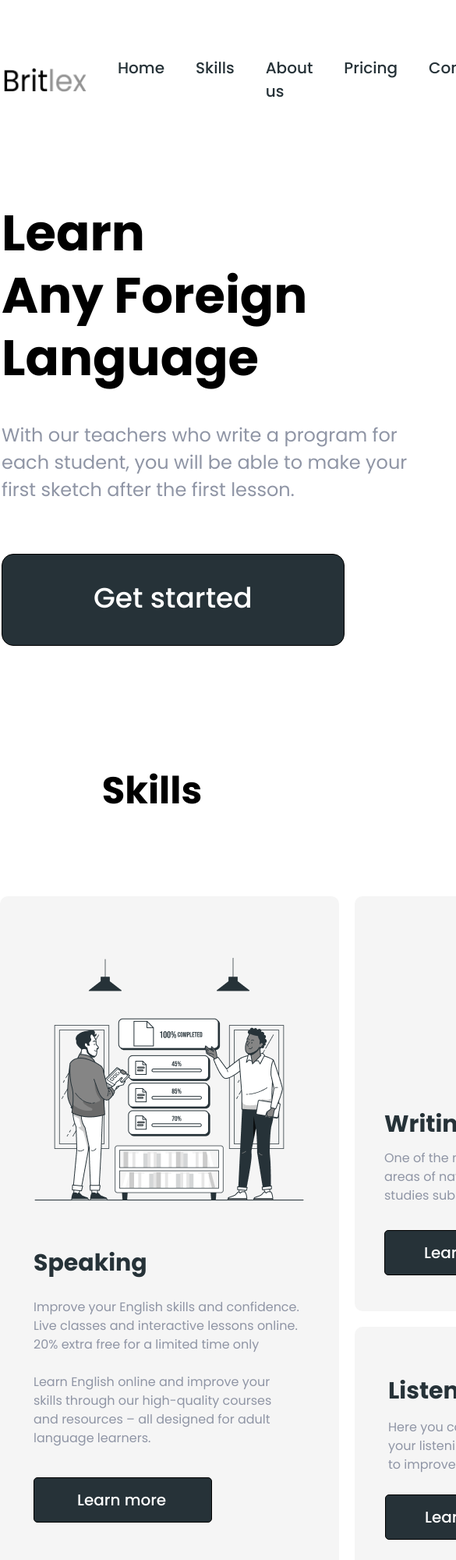
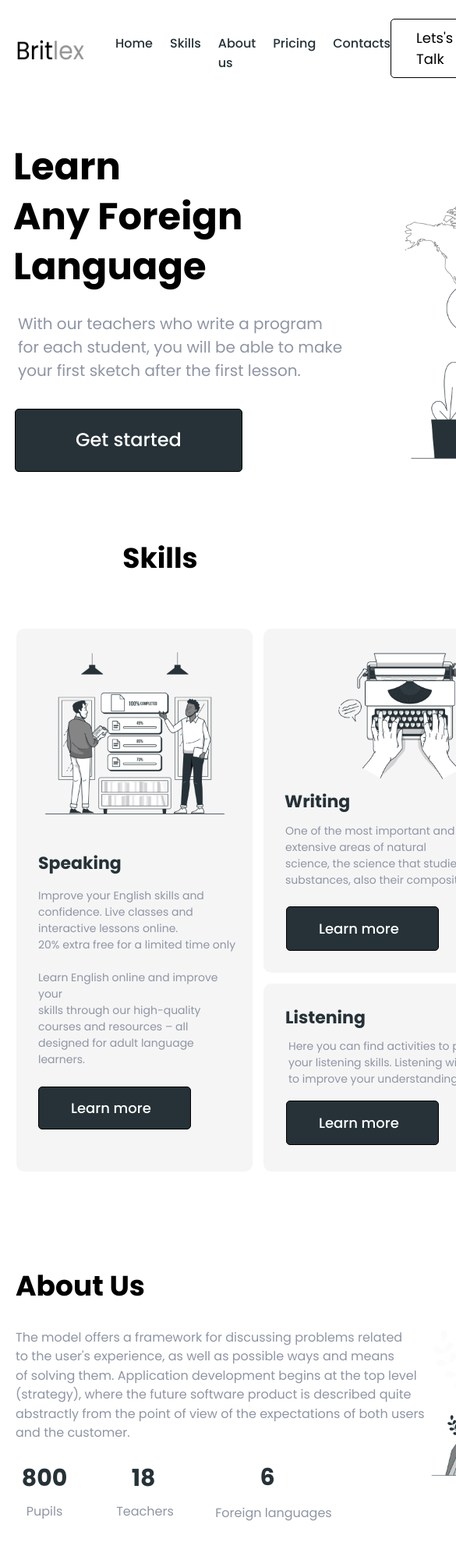
Before and after one commit to Antroks/Bitrlex, a plain HTML site: page index.html in a window 390 px wide. Shown: the top 2000 px of the page at 78% size, 585 px wide, since content can reach past the window. Drawn offline with Linux system fonts and the light colour scheme; a script that the page names is missing.

Commit message:
add media 992 50% site

```diff
--- a/css/style.css
+++ b/css/style.css
@@ -134,6 +134,11 @@ body {
     transition: 0.6s;
 }
 
+
+
+
+
+
 /* ********************************************* Language block *********************************************/
 
 .language {
@@ -149,7 +154,7 @@ body {
     margin-top: 48px;
 }
 
-.language__flex-item .text-h1 {
+.text-h1 {
     margin-bottom: 41px;
 }
 
@@ -181,6 +186,9 @@ body {
 .language-img {
     margin-left: 163px;
 }
+
+
+
 
 /* ********************************************* Skills block *********************************************/
 
@@ -356,6 +364,9 @@ body {
     margin-right: 29px;
 }
 
+
+
+
 /* ********************************************* About block *********************************************/
 
 .about {
@@ -438,6 +449,319 @@ body {
 .block-coutn:nth-child(3) .text-p {
     width: 205px;
     margin-left: 9px;
+}
+
+@media screen and (max-width: 992px) {
+    .text-h1 {
+        font-size: 48px;
+        line-height: 64px;
+        width: 295px;
+        margin-bottom: 26px;
+    }
+
+    .text-h2 {
+        font-size: 36px;
+    }
+    .text-h3 {
+        font-size: 22px;
+        line-height: 48px;
+    }
+
+    .text-p {
+        font-size: 16px;
+    }
+
+    /**********Header block************/
+
+    .header {
+        padding-top: 3px;
+        padding-bottom: 20px;
+    }
+
+    .container {
+        max-width: 951px;
+    }
+
+
+    .header__flex {
+        padding-left: 22px;
+
+
+    }
+
+    .header__flex img {
+        margin-top: 15px;
+        height: 26px;
+        width: 86px;
+    }
+
+    nav {
+        margin-top: 24px;
+    }
+    .menu {
+        gap: 22px;
+        margin-right: 0;
+    }
+
+    .menu a {
+        font-size: 16px;
+    }
+
+    .header__flex .btn {
+        padding: 10px 32px;
+        font-size: 18px;
+        width: 160px;
+    }
+    /**********Language block************/
+
+    .language {
+        padding-top: 5px;
+    }
+
+    .language__flex {
+        padding-left: 17px;
+    }
+
+    .language__flex {
+        font-size: 20px;
+        justify-content: none;
+
+    }
+
+    .language-img {
+        height: 460px;
+        width: 460px;
+        margin-left: 58px;
+        margin-top: 34px;
+    }
+
+    .language__flex-item .text-p {
+        width: 420px;
+        font-size: 20px;
+        margin-left: 6px;
+        margin-bottom: 34px;
+    }
+
+    .language-btn {
+        padding: 21px 77px;
+        margin-left: 2px;
+        width: 292px;
+        height: 81px;
+        font-size: 24px;
+        border-radius: 5px;
+
+    }
+
+    /**********Skills block************/
+    .skills {
+        padding-top: 46px;
+        padding-bottom: 63px;
+    }
+
+    .skills .text-h2 {
+        margin-bottom: 50px;
+        margin-left: 21px;
+    }
+
+    .skills .text-p {
+        font-size: 14px;
+    }
+    .skills .btn {
+        font-size: 18px;
+    }
+
+    .skills__grid {
+        padding-left: 21px;
+        gap: 14px;
+    }
+
+
+    .skills__speaking {
+        padding-top: 1px;
+        height: 696px;
+        width: 303px;
+    }
+
+    .skills__speaking img {
+        margin-left: 22px;
+        height: 260px;
+        width: 260px;
+    }
+
+    .skills__speaking .text-h3 {
+        margin-left: 28px;
+        margin-top: 9px;
+        margin-bottom: 7px;
+    }
+    .skills__speaking .text-p {
+        width: 259px;
+        margin-left: 28px;
+        margin-bottom: 24px;
+    }
+
+    .skills__speaking .btn {
+        padding: 13px 41px;
+        width: 196px;
+        font-size: 18px;
+        margin-left: 28px;
+
+    }
+
+    .media {
+        overflow: visible;
+    }
+
+
+    .skills-writing {
+        height: 441px;
+        width: 300px;
+    }
+
+
+    .skills-writing .img-writing {
+        height: 205px;
+        width: 205px;
+        left: 64px;
+        top: 6px;
+    }
+    .skills-writing .text-h3 {
+        margin-top: 198px;
+        margin-left: 27px;
+        margin-bottom: 3px;
+    }
+
+    .skills-writing .text-p {
+        width: 285px;
+        margin-left: 28px;
+        margin-bottom: 23px;
+    }
+
+    .skills-writing .btn {
+        margin-left: 29px;
+        padding: 14px 41px;
+        width: 196px;
+    }
+
+    .skills-reading {
+        height: 441px;
+        width: 304px;
+    }
+
+    .skills-reading img {
+        height: 162px;
+        width: 243px;
+        left: 10px;
+        top: 16px;
+    }
+
+    .skills-reading .text-h3 {
+        margin-top: 198px;
+        margin-left: 24px;
+        margin-bottom: 0;
+    }
+
+    .skills-reading .text-p {
+        width: 285px;
+        margin-left: 25px;
+        margin-bottom: 24px;
+    }
+
+    .skills-reading .btn {
+        padding: 13px 41px;
+        margin-left: 26px;
+        width: 196px;
+    }
+
+    .skills-listening {
+        padding-top: 6px;
+        height: 241px;
+        width: 616px;
+    }
+
+    .skills-listening .text-h3 {
+        margin-left: 28px;
+        margin-bottom: 2px;
+    }
+    .skills-listening img {
+        height: 169px;
+        width: 254px;
+        margin-top: 27px;
+    }
+
+    .skills-listening .text-p {
+        width: 290px;
+        margin-left: 32px;
+        margin-bottom: 17px;
+    }
+    .skills-listening .btn {
+        width: 196px;
+        margin-left: 29px;
+        padding: 14px 41px;
+    }
+
+    /**********About block************/
+
+    .about {
+        padding-top: 14px;
+    }
+    .about .text-h2 {
+        margin-left: 20px;
+        margin-bottom: 14px;
+    }
+    .about .text-p {
+        width: 526px;
+        margin-bottom: 20px;
+        margin-left: 20px;
+        line-height: 1.53em;
+    }
+
+    .about__flex-count {
+        margin-top: 5px;
+        margin-left: 7px;
+        gap: 17px;
+        justify-content: flex-start;
+    }
+
+    .about img {
+        height: 336px;
+        width: 336px;
+    }
+
+
+    .block-coutn {
+        margin-right: 0;
+    }
+    .block-coutn .text-h3 {
+        font-size: 30px;
+        margin-bottom: 7px;
+    }
+    .block-coutn .text-p {
+        width: 100px;
+        margin-left: 0;
+        margin-bottom: 0;
+    }
+
+    .block-coutn:nth-child(1) {
+        margin-right: 10px;
+    }
+    .block-coutn:nth-child(2) {
+        margin-right: 16px;
+
+    }
+
+
+    .block-coutn:nth-child(3) {
+        width: 152px;
+    }
+    .block-coutn:nth-child(3) .text-h3 {
+        margin-bottom: 10px;
+    }
+    .block-coutn:nth-child(3) .text-p {
+        width: 150px;
+
+    }
+
+
 }
 
 /* ********************************************* Pricing block *********************************************/
--- a/index.html
+++ b/index.html
@@ -57,9 +57,9 @@
                     <img src="img/Speaking.png" alt="" >
                     <h3 class="text-h3">Speaking</h3>
                     <p class="text-p skiils-p">Improve your English skills and confidence.
-                        Live classes and interactive lessons online.
+                        Live classes and interactive lessons online.<br class="media" style="overflow: hidden;">
                         20% extra free for a limited time only<br><br>
-                        Learn English online and improve your
+                        Learn English online and improve your<br class="media" style="overflow: hidden;">
                         skills through our high-quality courses
                         and resources – all designed for adult language learners.</p>
                     <div class="btn">Learn more</div>
@@ -69,7 +69,7 @@
                     <img src="img/Writing.png" alt="" class="img-writing">
                     <h3 class="text-h3">Writing</h3>
                     <p class="text-p skiils-p">One of the most important and extensive
-                        areas of natural science, the science that
+                        areas of natural<br class="media" style="overflow: hidden;">science, the science that
                         studies substances, also their composition </p>
                     <div class="btn">Learn more</div>
                 </div>
@@ -101,7 +101,7 @@
             <div class="about__flex">
                 <div class="about__flex-item">
                     <h2 class="text-h2">About Us</h2>
-                    <p class="text-p about-p">The model offers a framework for discussing problems related to the user's experience, as well as possible ways and means of solving them.
+                    <p class="text-p about-p">The model offers a framework for discussing problems related <br class="media" style="overflow: hidden;">to the user's experience, as well as possible ways and means <br class="media" style="overflow: hidden;">of solving them.
                         Application development begins at the top level (strategy), where the future software product is described quite abstractly from the
                         point of view of the expectations of both users and the customer.</p>
                     <div class="about__flex-count">
```
Also changed, not shown: img/992.png (added).
